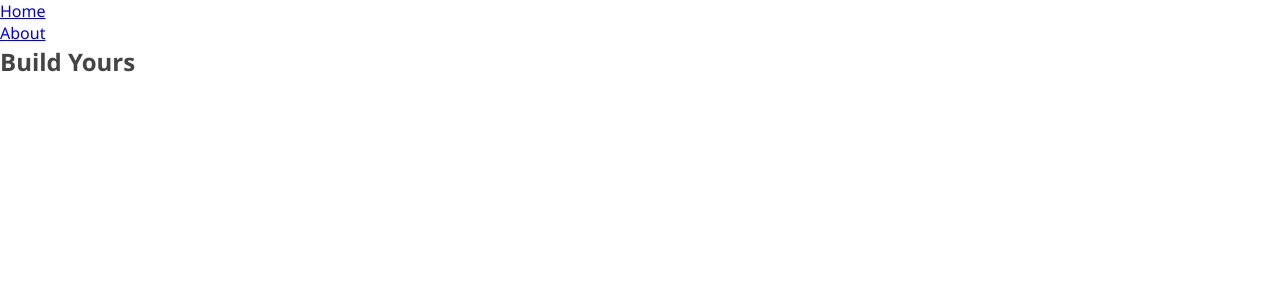
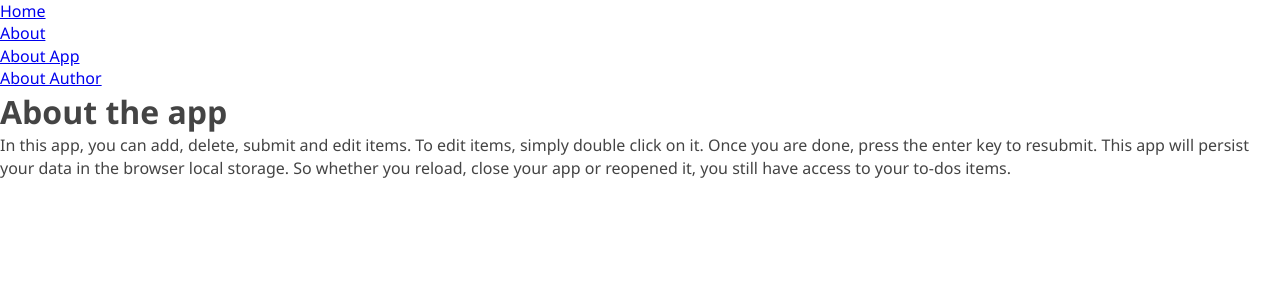
Before and after one commit to markiplagat/react-todo-app, a React (Create React App) app: page /about/about-app in a window 1280 px wide. Shown: the top 300 px of the page. Built offline with nearby package versions, Linux system fonts and the light colour scheme.

Commit message:
Nested routing

```diff
--- a/src/App.js
+++ b/src/App.js
@@ -10,7 +10,7 @@
       <Navbar />
       <Routes>
         <Route exact path="/" element={<TodoContainer />} />
-        <Route path="/about" element={<About /> } />
+        <Route path="/about/*" element={<About /> } />
         <Route path="*" element={<NoMatch />} />
       </Routes>
     </BrowserRouter>
--- a/src/pages/About.js
+++ b/src/pages/About.js
@@ -1,7 +1,23 @@
 import React from 'react';
+import {Link, Route, Routes} from "react-router-dom";
+import SinglePage from "./SinglePage";
 
 const About = () => {
-  return <div>About Page</div>
+  return (
+    <div>
+      <ul>
+        <li>
+          <Link to="about-app">About App</Link>
+        </li>
+        <li>
+          <Link to="about-author">About Author</Link>
+        </li>
+          <Routes>
+            <Route path=":slug" element={<SinglePage />}/>
+          </Routes>
+      </ul>
+    </div>
+  );
 }
 
 export default About;
--- /dev/null
+++ b/src/pages/SinglePage.js
@@ -0,0 +1,34 @@
+import React from 'react';
+import { useParams } from "react-router-dom";
+
+const SinglePage = () => {
+  const {slug} = useParams();
+  const aboutData = [
+    {
+      slug: "about-app",
+      title: "About the app",
+      description:
+        "In this app, you can add, delete, submit and edit items. To edit items, simply double click on it." +
+        " Once you are done, press the enter key to resubmit. This app will persist your data in the browser local" +
+        " storage. So whether you reload, close your app or reopened it, you still have access to your to-dos items.",
+    },
+    {
+      slug: "about-author",
+      title: "About the Author",
+      description:
+        "This app was developed by Mark Rutto, a self-taught web developer." +
+        " So go ahead and connect with Mark on Twitter @MarkRutto4.",
+    }
+  ];
+
+  const aboutContent = aboutData.find(item => item.slug === slug)
+  const {title, description} = aboutContent;
+
+  return(
+    <div>
+      <h1>{title}</h1>
+      <p>{description}</p>
+    </div>
+  )
+};
+export default SinglePage;
```
